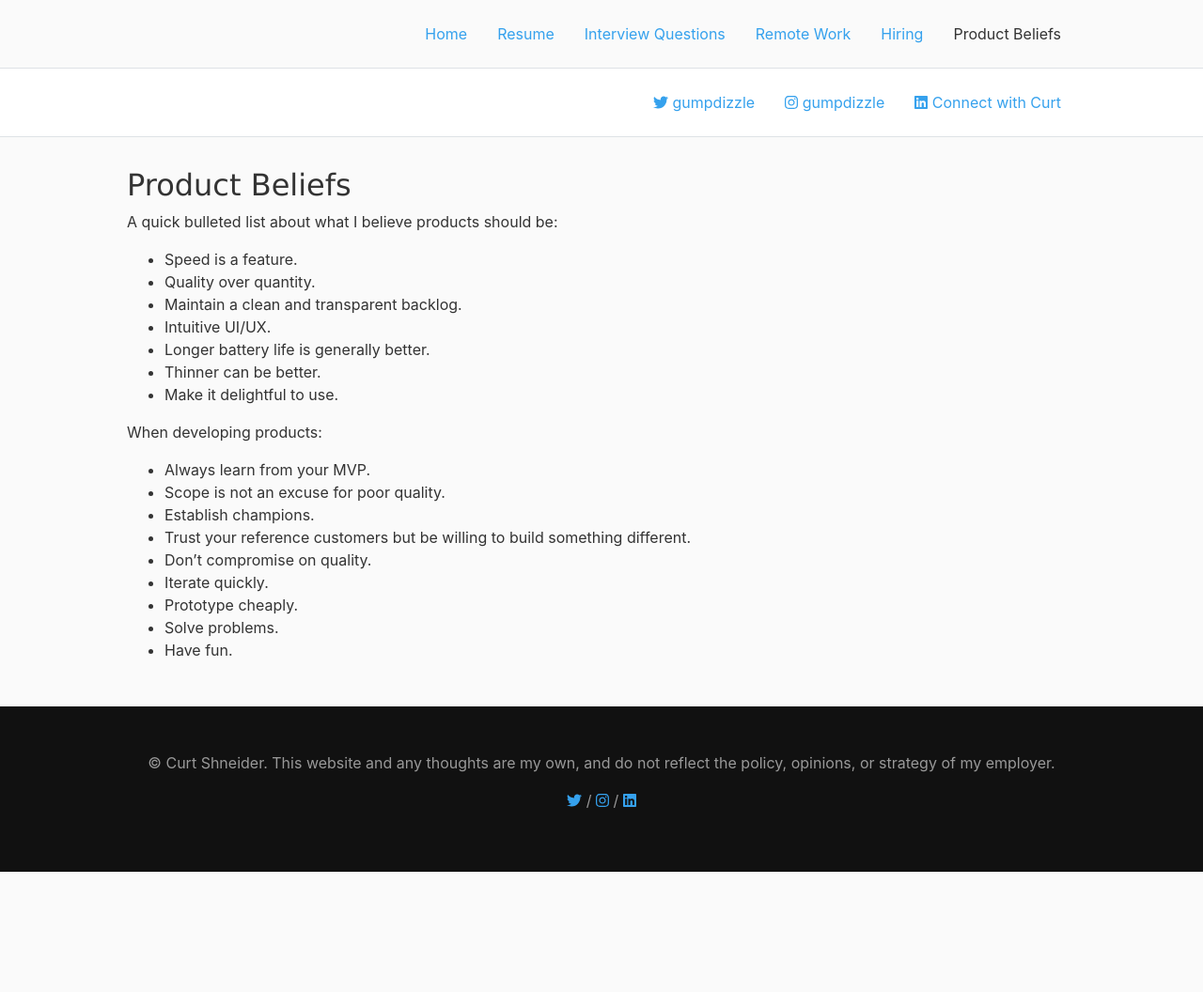
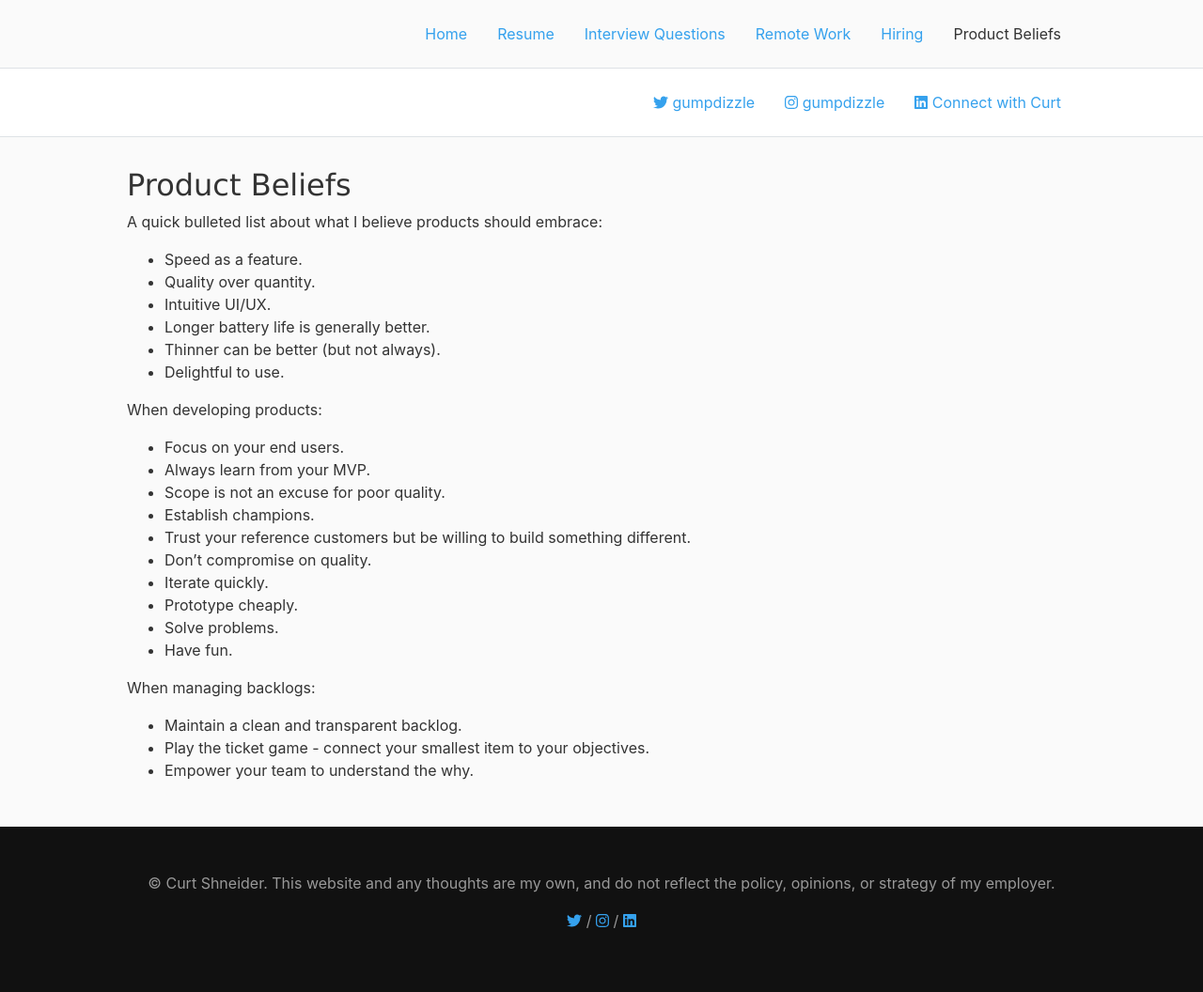
Before and after one commit to curtshneider/curtshneider.github.io, a Jekyll site: the page built from product-beliefs.md, in a window 1280 px wide. Shown: the whole page at 94% size. Built offline with Jekyll 4.4.1, drawn with Linux system fonts in a browser that asks for light colours; nearby versions of some CDN libraries; some web fonts are replaced; our own code applies the rules of GitHub Pages for plain Markdown files; before the commit the page ends 928 px from its top, so only the background shows below that.

Commit message:
Added some beliefs

```diff
--- a/product-beliefs.md
+++ b/product-beliefs.md
@@ -5,18 +5,18 @@ title: Product Beliefs
 
 ## Product Beliefs
 
-A quick bulleted list about what I believe products should be:
+A quick bulleted list about what I believe products should embrace:
 
-* Speed is a feature.
+* Speed as a feature.
 * Quality over quantity.
-* Maintain a clean and transparent backlog.
 * Intuitive UI/UX.
 * Longer battery life is generally better.
-* Thinner can be better.
-* Make it delightful to use.
+* Thinner can be better (but not always).
+* Delightful to use.
 
 When developing products:
 
+* Focus on your end users.
 * Always learn from your MVP.
 * Scope is not an excuse for poor quality.
 * Establish champions.
@@ -26,3 +26,8 @@ When developing products:
 * Prototype cheaply.
 * Solve problems.
 * Have fun.
+
+When managing backlogs:
+* Maintain a clean and transparent backlog.
+* Play the ticket game - connect your smallest item to your objectives.
+* Empower your team to understand the why.
```
